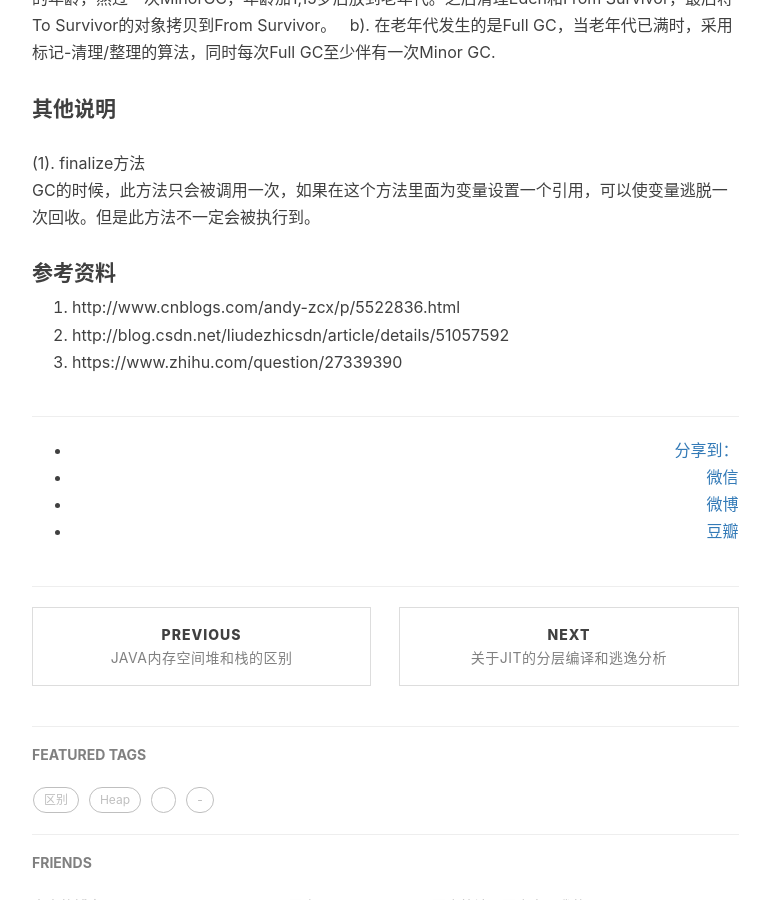
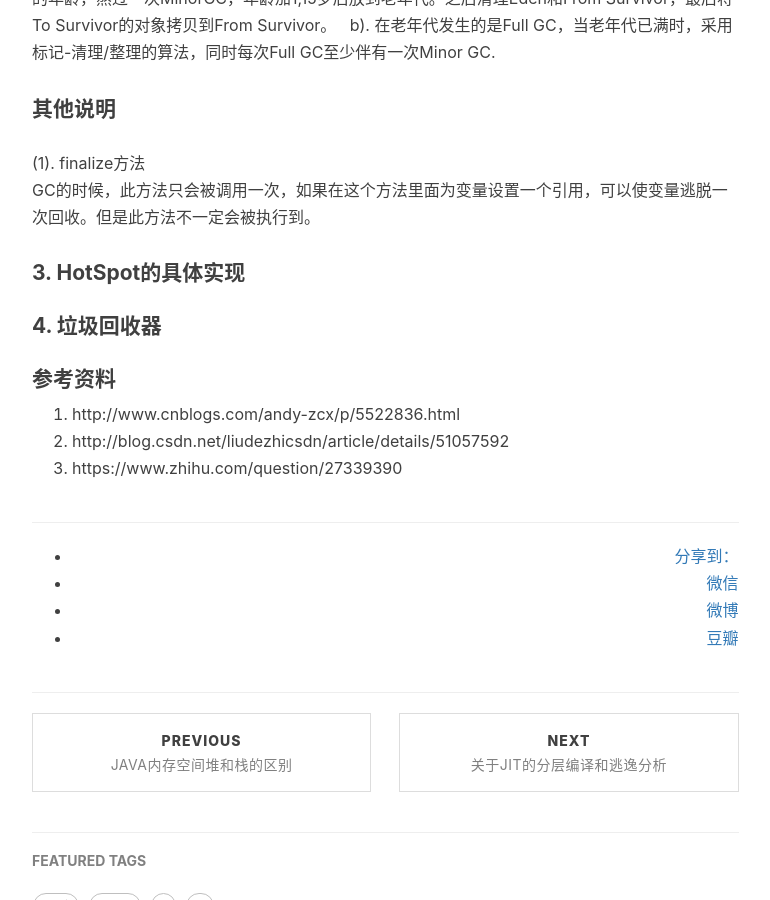
Before and after one commit to baiscjava/basicjava.github.io, a Jekyll site: the page built from _posts/2017-01-13-Java的垃圾回收机制.md, in a window 1280 px wide and 900 px high, scrolled down 2195 px. Shown: the whole window, without its empty margins (233-1003 px from the left). Built offline with Jekyll 4.4.1, drawn with Linux system fonts in a browser that asks for light colours; nearby versions of some CDN libraries; comment, search, counter and statistics services are not loaded.

Commit message:
Update 2017-01-13-Java的垃圾回收机制.md

```diff
--- a/_posts/2017-01-13-Java的垃圾回收机制.md
+++ b/_posts/2017-01-13-Java的垃圾回收机制.md
@@ -47,6 +47,12 @@ tags:
 (1). finalize方法<br>
 GC的时候，此方法只会被调用一次，如果在这个方法里面为变量设置一个引用，可以使变量逃脱一次回收。但是此方法不一定会被执行到。<br>
 
+#### 3. HotSpot的具体实现
+
+
+#### 4. 垃圾回收器
+
+
 #### 参考资料
 1. http://www.cnblogs.com/andy-zcx/p/5522836.html <br>
 2. http://blog.csdn.net/liudezhicsdn/article/details/51057592 <br>
```
